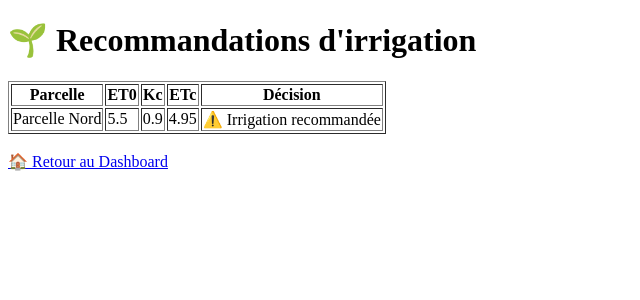
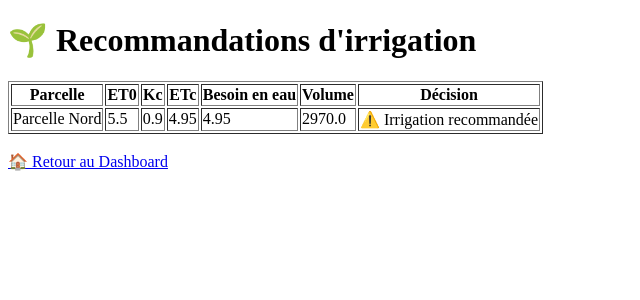
Before and after one commit to JIHANE77/smart-irrigation, a Django app: page /recommandations/ in a window 1280 px wide. Shown: the top 300 px of the page, without its empty margins (0-640 px from the left). Run offline with Django 5.2, Linux system fonts and the light colour scheme; data comes from the database, SQL or seed files in the repository; both versions use the stored data as it was after the commit.

Commit message:
Ajout des recommandations d'irrigation

```diff
--- a/irrigation/templates/irrigation/recommandations.html
+++ b/irrigation/templates/irrigation/recommandations.html
@@ -13,6 +13,8 @@
         <th>ET0</th>
         <th>Kc</th>
         <th>ETc</th>
+        <th>Besoin en eau</th>
+        <th>Volume</th>
         <th>Décision</th>
     </tr>
 
@@ -22,11 +24,13 @@
         <td>{{ resultat.eto }}</td>
         <td>{{ resultat.kc }}</td>
         <td>{{ resultat.etc }}</td>
+        <td>{{ resultat.besoin }}</td>
+        <td>{{ resultat.volume }}</td>
         <td>{{ resultat.decision }}</td>
     </tr>
     {% empty %}
     <tr>
-        <td colspan="5">Aucune donnée disponible.</td>
+        <td colspan="7">Aucune donnée disponible.</td>
     </tr>
     {% endfor %}
 </table>
@@ -35,5 +39,6 @@
 
 <a href="/">🏠 Retour au Dashboard</a>
 
+
 </body>
 </html>
--- a/irrigation/views.py
+++ b/irrigation/views.py
@@ -263,9 +263,14 @@ def recommandations(request):
         for culture in cultures:
             etc = meteo.eto * culture.kc
 
+            besoin = etc - meteo.precipitation
+            if besoin < 0:
+                besoin = 0
+
+            volume = culture.parcelle.surface * besoin * 10
+
             decision = "✅ Pas d'irrigation nécessaire"
-
-            if culture.parcelle.reserve_actuelle < culture.parcelle.seuil_minimum:
+            if besoin > 0:
                 decision = "⚠️ Irrigation recommandée"
 
             resultats.append({
@@ -273,7 +278,9 @@ def recommandations(request):
                 'eto': meteo.eto,
                 'kc': culture.kc,
                 'etc': round(etc, 2),
-                'decision': decision
+                'besoin': round(besoin, 2),
+                'volume': round(volume, 2),
+                'decision': decision,
             })
 
     return render(
```
Also changed, not shown: db.sqlite3.
